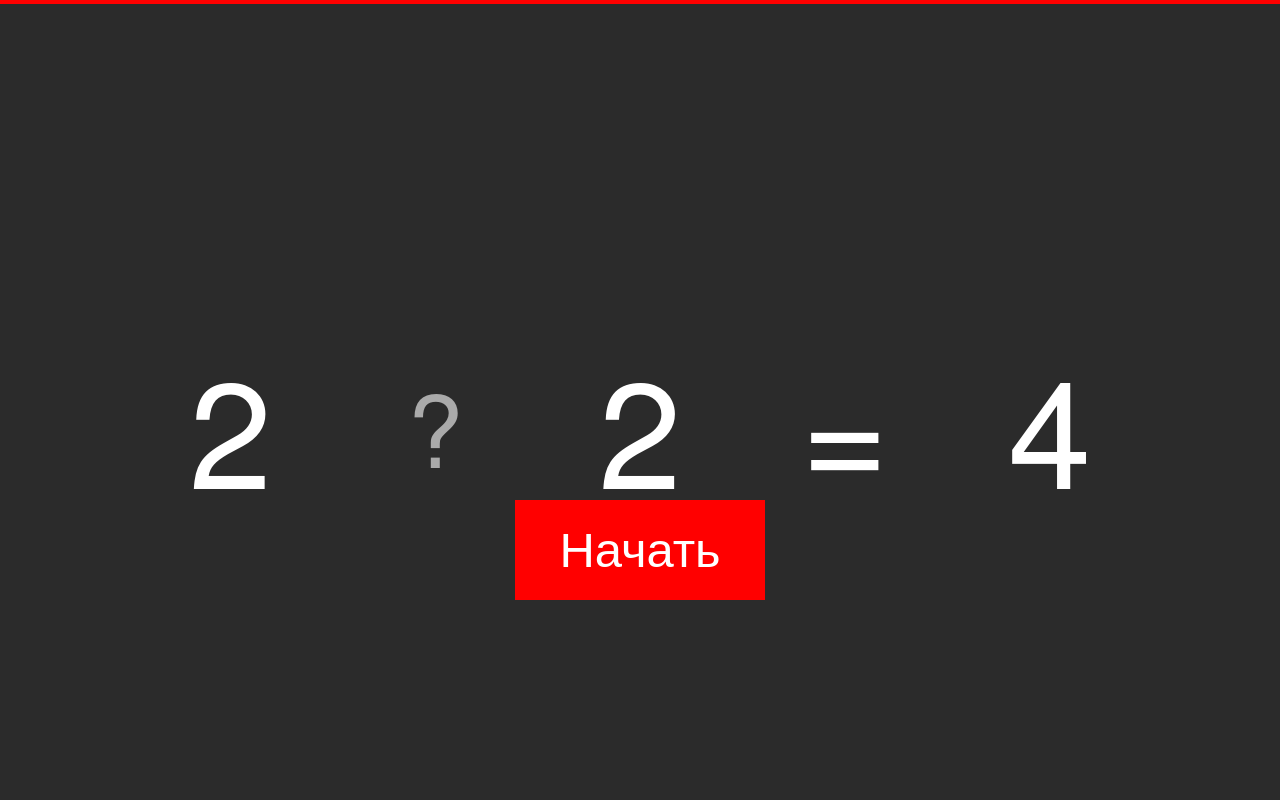
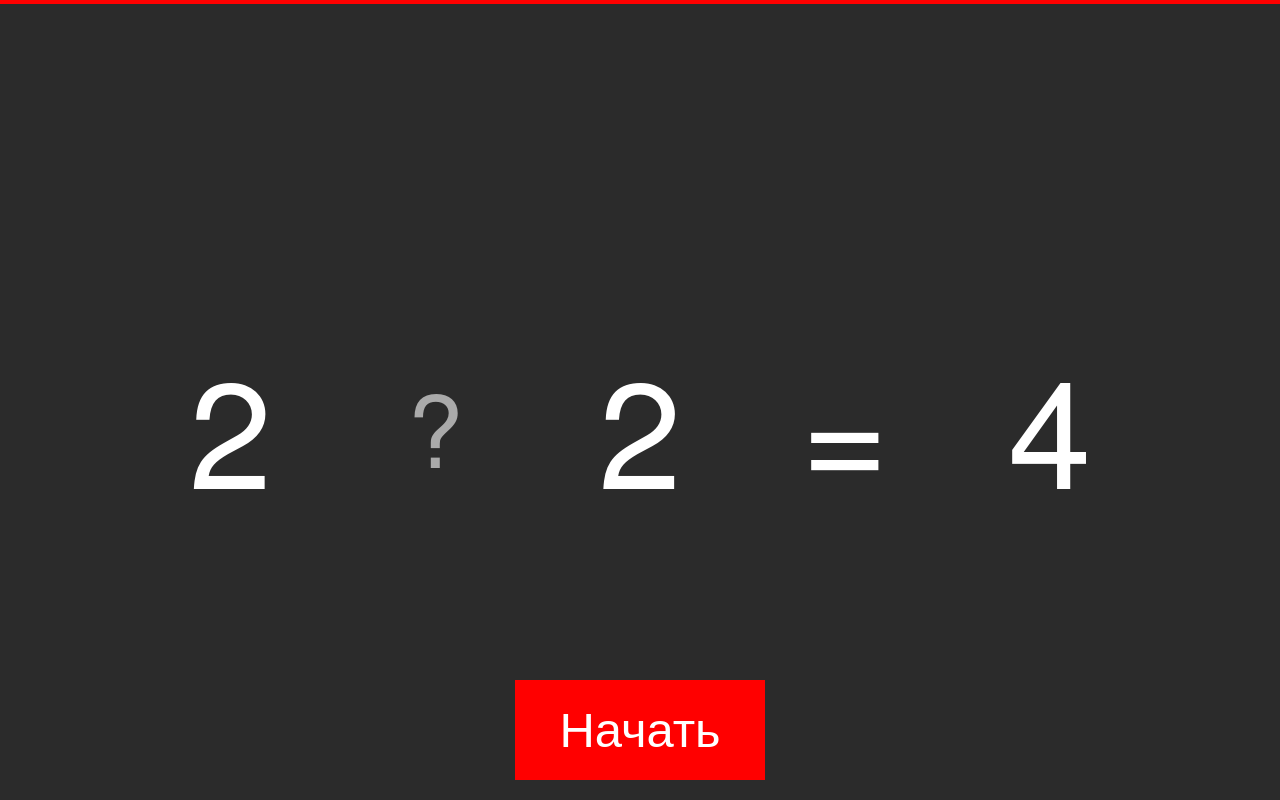
Before and after one commit to BabushkinDenis/BabushkinDenis.github.io, a website: page index.html in a window 1280 px wide. Drawn offline with Linux system fonts and the light colour scheme.

Commit message:
edit position start btn

```diff
--- a/assets/css/4_main.scss
+++ b/assets/css/4_main.scss
@@ -25,7 +25,7 @@
 		color: white;
 		left:0px;
 		right: 0px;
-		bottom: 200px;
+		bottom: 20px;
 		height: 40px;
 		margin: auto auto;
 
```
Also changed, not shown: build/css/collector.css.
